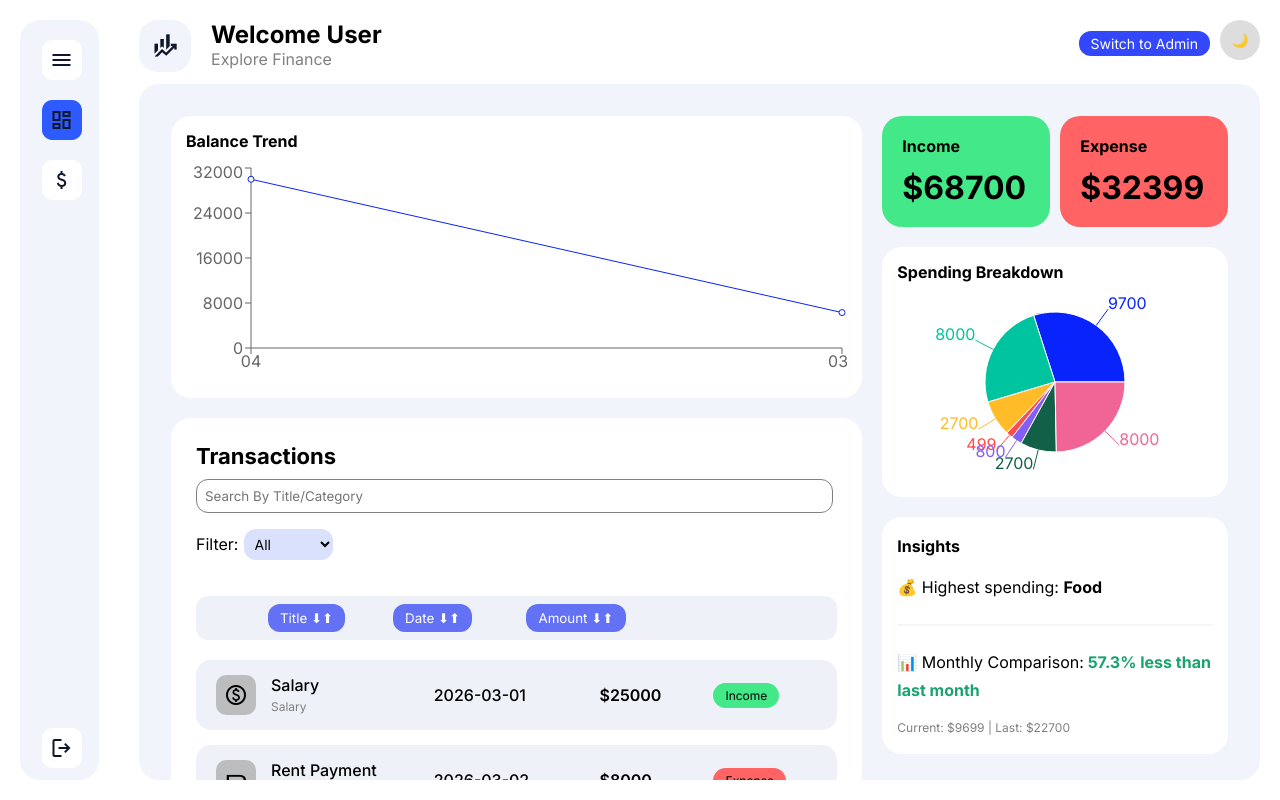
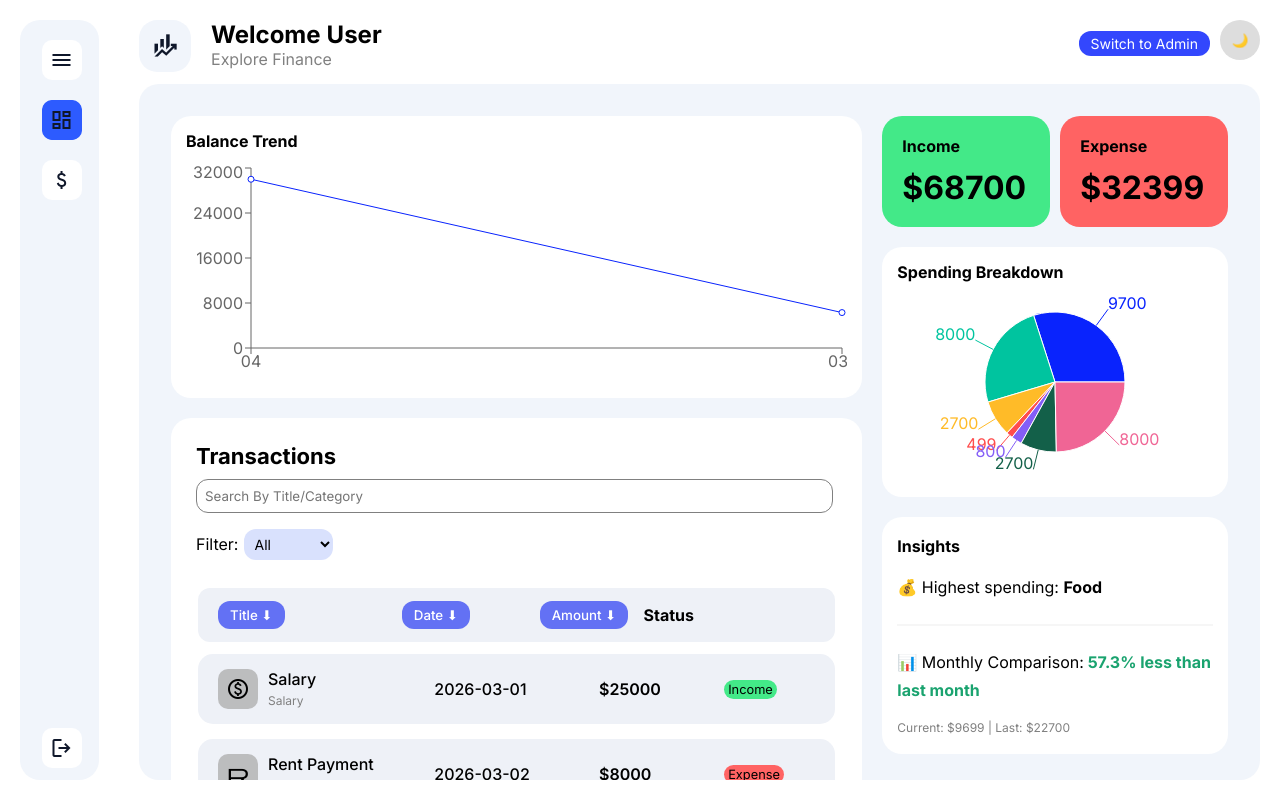
Before and after one commit to khushbuChaudhary2213/fintech-dashboard, a React (Vite) app: page / in a window 1280 px wide. Built offline with nearby package versions, Linux system fonts and the light colour scheme.

Commit message:
Resolve Table issue

```diff
--- a/src/components/Transactions.jsx
+++ b/src/components/Transactions.jsx
@@ -81,6 +81,8 @@ function Transactions({
     ? sortedTransactions.slice(0, 5)
     : sortedTransactions;
 
+  // ... (rest of your imports and logic stay the same)
+
   return (
     <div className="transactions-page">
       {transactions.length === 0 ? (
@@ -130,6 +132,7 @@ function Transactions({
                 )}
               </>
             )}
+
             <input
               name="search-bar"
               type="text"
@@ -148,8 +151,11 @@ function Transactions({
                 <option value="expense">Expense</option>
               </select>
             </div>
-
-            <div className="control-group sort-control-group">
+          </div>
+          <table className="transactions-table">
+            <thead>
+              <tr className="sort-control-group">
+                <th className="txn-left">
                   <button
                     className="sort-btn sort-btn-title"
                     onClick={() => {
@@ -157,8 +163,10 @@ function Transactions({
                       setIsAsc(!isAsc);
                     }}
                   >
-                Title ⬇⬆
+                    Title {isAsc ? "⬇" : "⬆"}
                   </button>
+                </th>
+                <th className="txn-date">
                   <button
                     className="sort-btn-date sort-btn"
                     onClick={() => {
@@ -166,8 +174,10 @@ function Transactions({
                       setIsAsc(!isAsc);
                     }}
                   >
-                Date ⬇⬆
+                    Date {isAsc ? "⬇" : "⬆"}
                   </button>
+                </th>
+                <th className="txn-amount">
                   <button
                     className="sort-btn-amount sort-btn"
                     onClick={() => {
@@ -175,71 +185,76 @@ function Transactions({
                       setIsAsc(!isAsc);
                     }}
                   >
-                Amount ⬇⬆
+                    Amount {isAsc ? "⬇" : "⬆"}
                   </button>
-            </div>
-          </div>
-
+                </th>
+                <th className="txn-status">Status</th>
+                {userRole === "Admin" && <th className="txn-action">Action</th>}
+              </tr>
+            </thead>
+            <tbody>
               {displayedTransactions.length > 0 ? (
                 displayedTransactions.map((el) => (
-              <div
+                  <tr
                     className={`txn-row ${userRole === "User" ? "user-cols" : "admin-cols"}`}
                     key={el.id}
                   >
-                <div className="txn-left">
+                    <td className="txn-left">
+                      <div
+                        style={{
+                          display: "flex",
+                          alignItems: "center",
+                          gap: "10px",
+                        }}
+                      >
                         {userRole === "Admin" && (
                           <input
-                      style={{
-                        cursor: "pointer",
-                        width: "16px",
-                        height: "16px",
-                      }}
                             type="checkbox"
                             checked={selectedIds.includes(el.id)}
                             onChange={() => toggleSelection(el.id)}
                           />
                         )}
                         <div className="txn-icon material-symbols-outlined ">
-                    {icons[el.category.toLowerCase()]
-                      ? icons[el.category.toLowerCase()]
-                      : el.title.charAt(0).toUpperCase()}
+                          {icons[el.category.toLowerCase()] ||
+                            el.title.charAt(0).toUpperCase()}
                         </div>
                         <div>
                           <p className="txn-title">{el.title}</p>
                           <span className="txn-sub">{el.category}</span>
                         </div>
                       </div>
-
-                <div className="txn-date">
+                    </td>
+                    <td className="txn-date">
                       <p>{el.date}</p>
                       <span>{el.time}</span>
+                    </td>
+                    <td className="txn-amount">${el.amount}</td>
+                    <td className="txn-status">
+                      <div className={`status-pill ${el.type}`}>
+                        {el.type.charAt(0).toUpperCase() + el.type.slice(1)}
                       </div>
-
-                <div className="txn-amount">${el.amount}</div>
-
-                <div
-                  className={`txn-status ${
-                    el.type === "income" ? "income" : "expense"
-                  }`}
-                >
-                  {el.type === "income" ? "Income" : "Expense"}
-                </div>
-
+                    </td>
                     {userRole === "Admin" && (
-                  <div className="txn-action">
+                      <td className="txn-action">
                         <button
                           className="delete-btn"
                           onClick={() => handleDelete(el.id)}
                         >
                           Delete
                         </button>
-                  </div>
+                      </td>
                     )}
-              </div>
+                  </tr>
                 ))
               ) : (
-            <EmptyState />
+                <tr>
+                  <td colSpan={userRole === "Admin" ? 5 : 4}>
+                    <EmptyState message="No matching transactions found" />
+                  </td>
+                </tr>
               )}
+            </tbody>
+          </table>
         </>
       )}
     </div>
--- a/src/index.css
+++ b/src/index.css
@@ -251,6 +251,12 @@
   accent-color: #6774ed;
 }
 
+.status-pill {
+  font-size: 0.8rem;
+  padding: 2px 4px;
+  border-radius: 12px;
+}
+
 .income {
   background-color: var(--bg-income);
 }
@@ -375,7 +381,7 @@
 .transactions-header {
   display: grid;
   grid-template-columns: 1fr 1fr;
-  grid-template-row: 1fr 1fr 1fr 1fr;
+  grid-template-row: 1fr 1fr;
   gap: 10px;
   justify-content: space-between;
   align-items: center;
@@ -393,6 +399,9 @@
   background: transparent;
   font-size: 14px;
   cursor: pointer;
+}
+.transactions-table {
+  width: 100%;
 }
 
 .txn {
@@ -465,6 +474,14 @@
   color: gray;
 }
 
+th.txn-date {
+  justify-self: start;
+}
+
+th.txn-amount {
+  justify-self: start;
+}
+
 .txn-date p {
   font-weight: 500;
 }
@@ -481,7 +498,7 @@
 .txn-status {
   padding: 5px 12px;
   border-radius: 20px;
-  font-size: 12px;
+  /* font-size: 12px; */
   text-align: center;
   width: fit-content;
 }
@@ -523,6 +540,17 @@ input[name="search-bar"]:focus {
   border: 1px solid black;
 }
 
+.sort-control-group {
+  display: grid;
+  /* Match the column structure of your txn-row exactly */
+  grid-template-columns: 2fr 1.5fr 1fr 1fr 1fr;
+  align-items: center;
+  background-color: #eef1f7;
+  padding: 12px 20px; /* Use horizontal padding instead of margins */
+  border-radius: 12px;
+  margin-bottom: 10px;
+}
+
 .sort-btn {
   width: fit-content;
   padding: 6px 12px;
@@ -531,33 +559,31 @@ input[name="search-bar"]:focus {
   cursor: pointer;
   border-radius: 12px;
   color: white;
+  font-weight: 500;
+  transition: all 0.2s ease;
 }
 
+/* Align Title to the left of its cell */
 .sort-btn-title {
-  justify-self: flex-start;
-  margin-left: 4rem;
+  justify-self: start;
+}
+
+/* Center Date and Amount in their cells */
+.sort-btn-date {
+  justify-self: centre;
+}
+
+/* Keep the labels 'Status' and 'Action' aligned with the buttons */
+.txn-status-header {
+  justify-self: center;
+  font-weight: bold;
+  font-size: 0.9rem;
 }
 
 .sort-btn:hover {
-  scale: 1;
   background-color: #b5c3f7;
   color: black;
-}
-
-.sort-control-group {
-  display: grid;
-  grid-template-columns: 1.3fr 1fr 1fr 1fr;
-  align-items: center;
-  justify-content: center;
-  grid-row: 6;
-  grid-column: 1/-1;
-  background-color: #eef1f7;
-  padding: 8px;
-  border-radius: 12px;
-}
-
-.sort-btn-amount {
-  margin-left: -12px;
+  transform: translateY(-1px); /* Cleaner than 'scale' */
 }
 
 /* EMPTY STATE */
```
Lines whose indentation alone changed are shown as unchanged.
